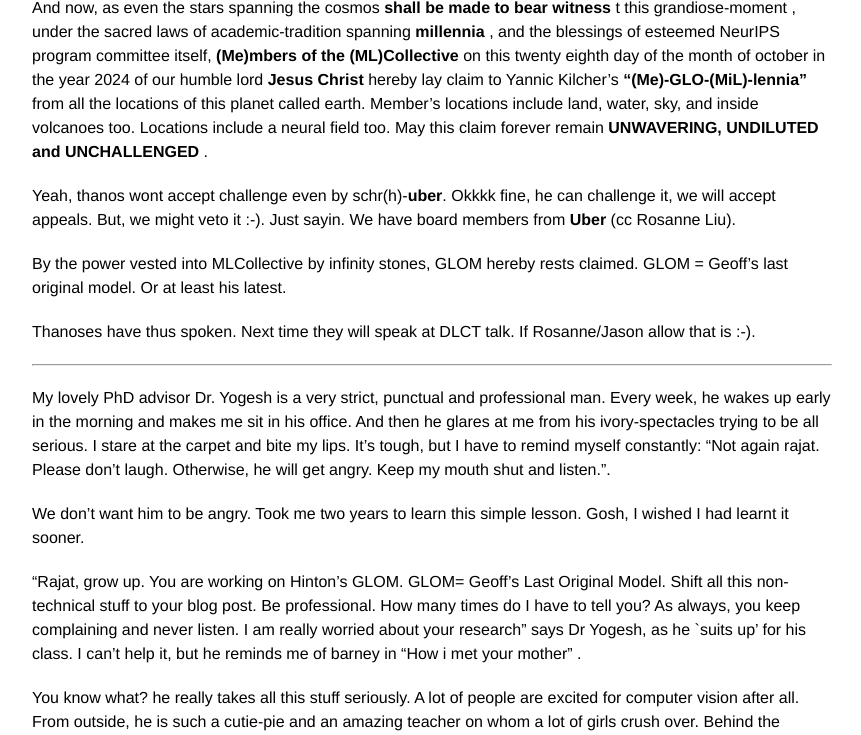
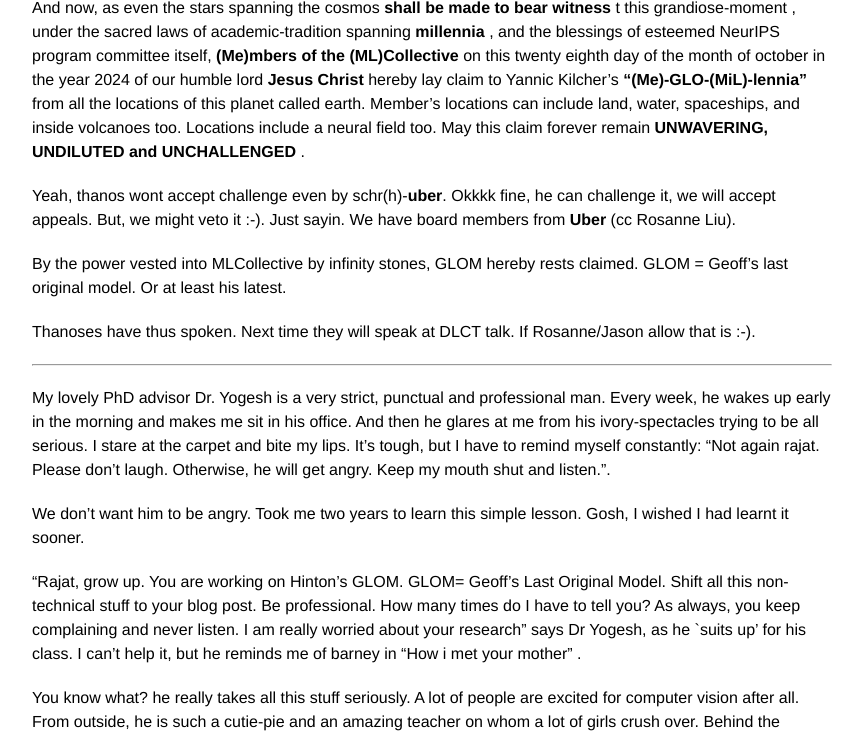
Before and after one commit to rajatmodi62/rajatmodi62.github.io, a Jekyll site: the page built from _posts/2024-10-26-hinton_apm.md, in a window 1280 px wide and 900 px high, scrolled down 1582 px, cut to the strip 165-900 px from the top of the window. Shown: the whole strip, without its empty margins (208-1069 px from the left). Built offline with Jekyll 4.4.1, drawn with Linux system fonts in a browser that asks for light colours; comment, search, counter and statistics services are not loaded.

Commit message:
soft link blog

```diff
--- a/_posts/2024-10-26-hinton_apm.md
+++ b/_posts/2024-10-26-hinton_apm.md
@@ -27,7 +27,7 @@ date:   2024-10-26 11:00:00
 </div>
 
 
-And now, as even the stars spanning the cosmos <b> shall be made to bear witness </b> t this grandiose-moment , under the sacred laws of academic-tradition spanning <b> millennia </b>, and the blessings of esteemed NeurIPS program committee itself, <b>(Me)mbers of the (ML)Collective</b> on this twenty eighth day of the month of october in the year 2024 of our humble lord <b>Jesus Christ</b>  hereby lay claim to  Yannic Kilcher’s <b>“(Me)-GLO-(MiL)-lennia”</b> from all the locations of this planet called earth. Member's locations include land, water, sky, and inside volcanoes too. Locations include a neural field too. May this claim forever remain <b>UNWAVERING, UNDILUTED and UNCHALLENGED </b>.
+And now, as even the stars spanning the cosmos <b> shall be made to bear witness </b> t this grandiose-moment , under the sacred laws of academic-tradition spanning <b> millennia </b>, and the blessings of esteemed NeurIPS program committee itself, <b>(Me)mbers of the (ML)Collective</b> on this twenty eighth day of the month of october in the year 2024 of our humble lord <b>Jesus Christ</b>  hereby lay claim to  Yannic Kilcher’s <b>“(Me)-GLO-(MiL)-lennia”</b> from all the locations of this planet called earth. Member's locations can include land, water, spaceships, and inside volcanoes too. Locations include a neural field too. May this claim forever remain <b>UNWAVERING, UNDILUTED and UNCHALLENGED </b>.
 
 Yeah, thanos wont accept challenge even by schr(h)-<b>uber</b>. Okkkk fine, he can challenge it, we will accept appeals. But, we might veto it :-). Just sayin. We have board members from <b>Uber</b> (cc Rosanne Liu).
 
```
